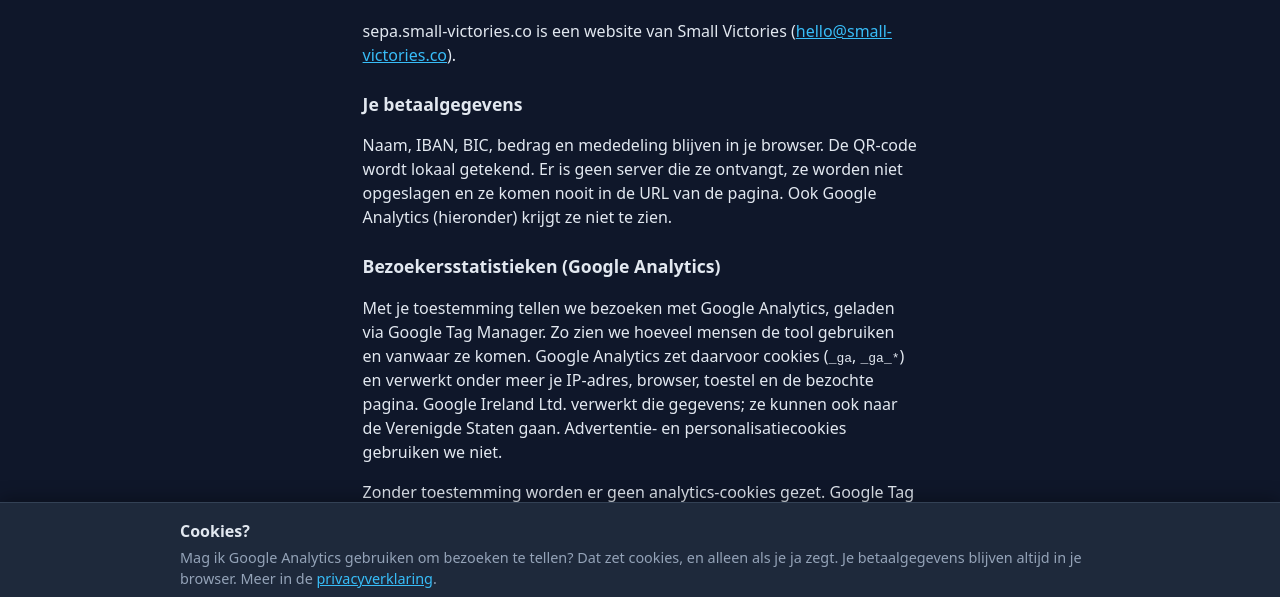
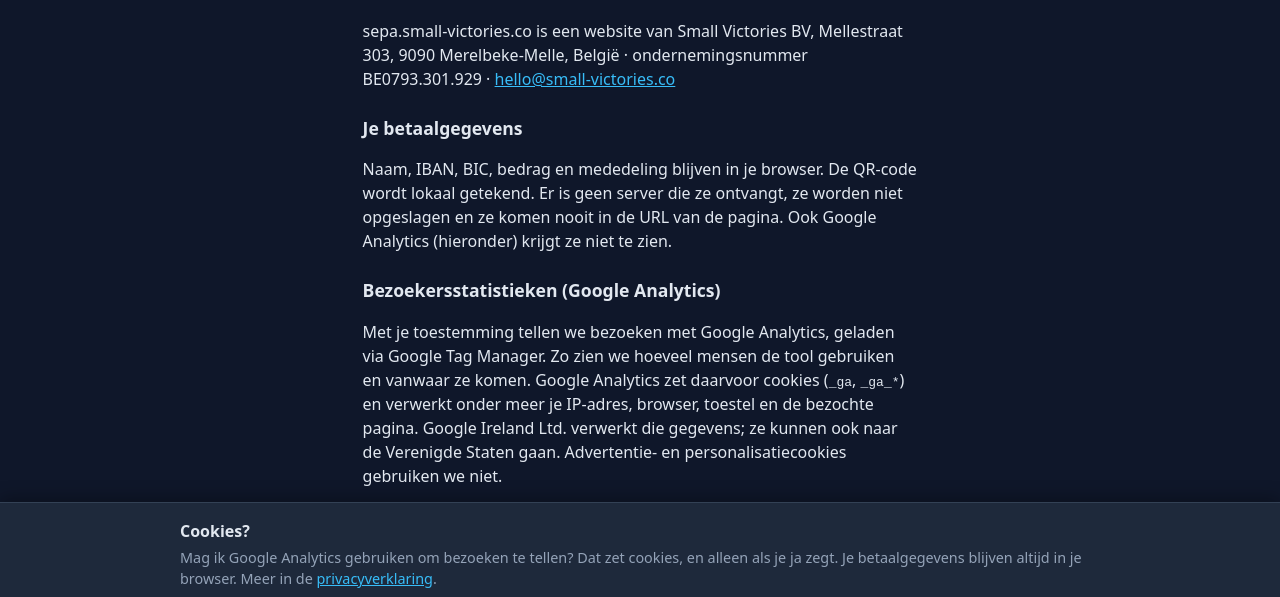
Before and after one commit to marijnvandevoorde/sepaqr, a plain HTML site: page privacy.html in a window 1280 px wide. Shown: the part 144-741 px from the top of the page. Drawn offline with Linux system fonts and the light colour scheme.

Commit message:
Name Small Victories BV as the operator on the privacy page (#3)
Co-authored-by: Claude Opus 5.5 <noreply@anthropic.com>

```diff
--- a/privacy.html
+++ b/privacy.html
@@ -11,7 +11,7 @@
   <main class="app prose">
     <p><a href="/">← Terug naar de generator</a></p>
     <h1>Privacy</h1>
-    <p>sepa.small-victories.co is een website van Small Victories (<a href="mailto:hello@small-victories.co">hello@small-victories.co</a>).</p>
+    <p>sepa.small-victories.co is een website van Small Victories BV, Mellestraat 303, 9090 Merelbeke-Melle, België · ondernemingsnummer BE0793.301.929 · <a href="mailto:hello@small-victories.co">hello@small-victories.co</a></p>
 
     <h2>Je betaalgegevens</h2>
     <p>Naam, IBAN, BIC, bedrag en mededeling blijven in je browser. De QR-code wordt lokaal getekend. Er is geen server die ze ontvangt, ze worden niet opgeslagen en ze komen nooit in de URL van de pagina. Ook Google Analytics (hieronder) krijgt ze niet te zien.</p>
```
